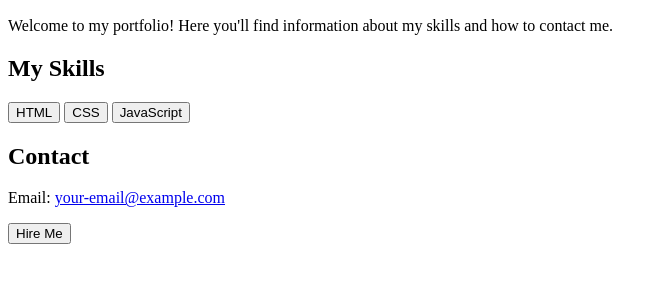
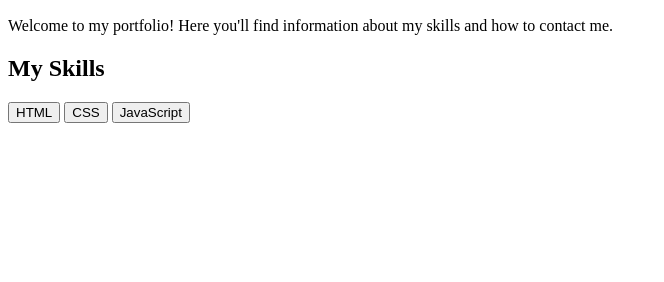
Before and after one commit to Faarishh/My-website, a plain HTML site: page index.html in a window 1280 px wide. Shown: the part 110-392 px from the top of the page, without its empty margins (0-664 px from the left). Drawn offline with Linux system fonts and the light colour scheme.

Commit message:
Update index.html

```diff
--- a/index.html
+++ b/index.html
@@ -17,12 +17,4 @@
         <h2>My Skills</h2>
         <button>HTML</button>
         <button>CSS</button>
-        <button>JavaScript</button>
-    </section>
-    <section>
-        <h2>Contact</h2>
-        <p>Email: <a href="mailto:your-email@example.com">your-email@example.com</a></p>
-        <button>Hire Me</button>
-    </section>
-</body>
-</html>
+        <button>JavaScript</bu
```
